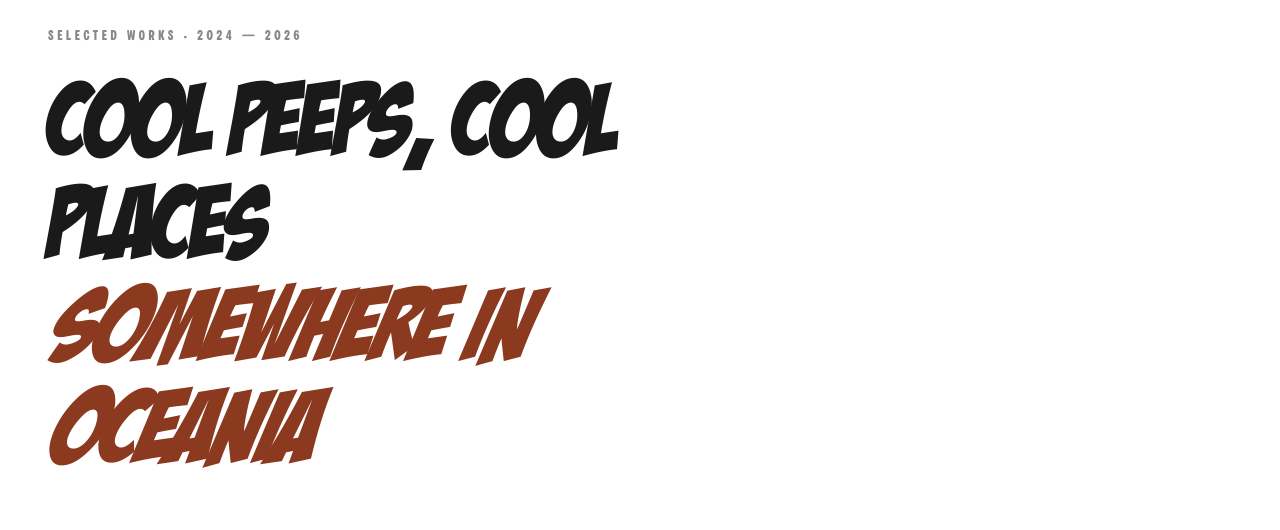
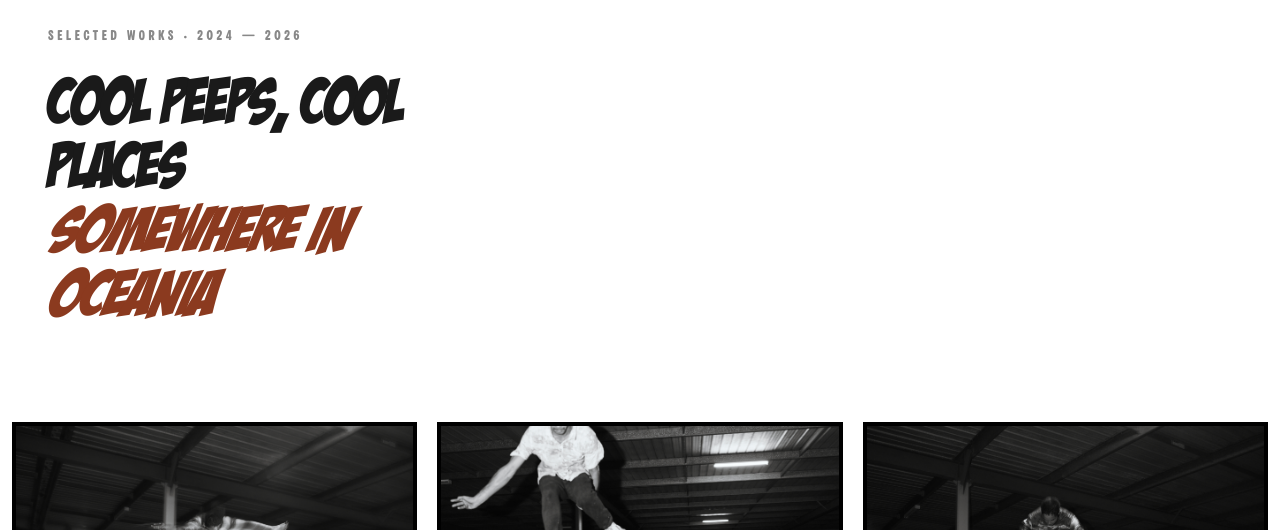
Before and after one commit to pacificoethan-admin/pacificoethan-admin.github.io, a plain HTML site: page index.html in a window 1280 px wide. Shown: the part 153-683 px from the top of the page. Drawn offline with Linux system fonts and the light colour scheme.

Commit message:
relative scaling to heading added

```diff
--- a/index.html
+++ b/index.html
@@ -147,7 +147,7 @@
   .hero h1 {
     font-family: 'BadAbb', serif;
     font-weight: 300;
-    font-size: clamp(48px, 8vw, 112px);
+    font-size: 5vw;
     line-height: 1;
     letter-spacing: -0.02em;
     max-width: 12ch;
```
